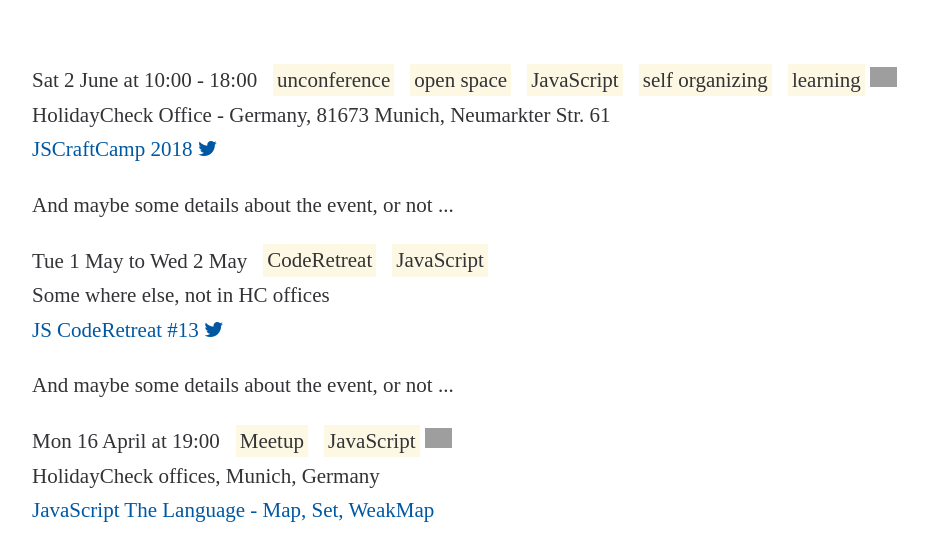
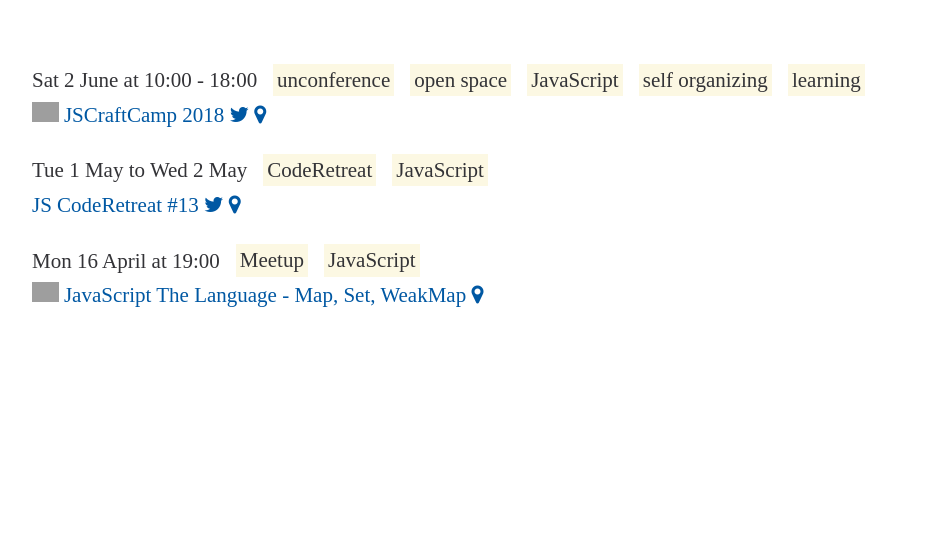
Before and after one commit to holidaycheck/hc-event-component, a website with bundled scripts: page src/events-copy.html in a window 1280 px wide. Shown: the whole page, without its empty margins (178-1106 px from the left). Built offline with nearby package versions, Linux system fonts and the light colour scheme; grey boxes are pictures that could not be loaded; a web font is replaced by a local one.

Commit message:
Add link to google map, right beside the event.

```diff
--- a/src/HcEvent.js
+++ b/src/HcEvent.js
@@ -25,6 +25,17 @@
   return addressText.toLowerCase().includes('holidaycheck');
 }
 
+const addMapsLink = rootNode => {
+  const addressNode = rootNode.querySelector('address');
+  if (!addressNode) return;
+  const address = addressNode.innerText;
+  const mapsLink = document.createElement('a');
+  mapsLink.href = `http://maps.google.com/maps?q=${encodeURIComponent(address)}`;
+  mapsLink.classList.add('fa', 'fa-map');
+  mapsLink.target = '_blank';
+  rootNode.appendChild(mapsLink);
+}
+
 class HcEvent extends HTMLElement {
   connectedCallback() {
     if (addressIsAtHolidayCheck(this)) {
@@ -34,6 +45,7 @@
       addressNode.parentNode.insertBefore(img, addressNode);
     }
     formatTimes(this.querySelectorAll('time'));
+    addMapsLink(this);
   }
   hasTag(tagName) {
     const tags = allTags(this);
--- a/src/events-copy.html
+++ b/src/events-copy.html
@@ -67,6 +67,7 @@
       <li>self organizing</li>
       <li>learning</li>
     </hc-event-tags>
+    <br>
     <address>HolidayCheck Office - Germany, 81673 Munich, Neumarkter Str. 61</address>
     <a href="http://jscraftcamp.org/">JSCraftCamp 2018</a>
     <a href="https://www.twitter.com/jscraftcamp" class="fa fa-twitter"></a>
@@ -81,9 +82,10 @@
       <li>CodeRetreat</li>
       <li>JavaScript</li>
     </hc-event-tags>
+    <br>
     <address>Some where else, not in HC offices</address>
     <a href="http://jscoderetreat.com/">JS CodeRetreat #13</a>
-    <a href="https://www.twitter.com/jscoderetreat" class="fa fa-twitter"></a><br>
+    <a href="https://www.twitter.com/jscoderetreat" class="fa fa-twitter"></a>
     <p>
       And maybe some details about the event, or not ...
     </p>
@@ -95,6 +97,7 @@
       <li>Meetup</li>
       <li>JavaScript</li>
     </hc-event-tags>
+    <br>
     <address>HolidayCheck offices, Munich, Germany</address>
     <a href="https://www.meetup.com/JavaScript-The-Language/events/249034286/">JavaScript The Language - Map, Set, WeakMap</a>
   </hc-event>
--- a/src/style.css
+++ b/src/style.css
@@ -1,5 +1,13 @@
+hc-event {
+  display: block;
+  margin-bottom: 1rem;
+}
+hc-event p {
+  display: none;
+}
 hc-event address {
   font-style: normal;
+  display: none;
 }
 hc-event-tags li {
   background: #fcf8e3;
```
